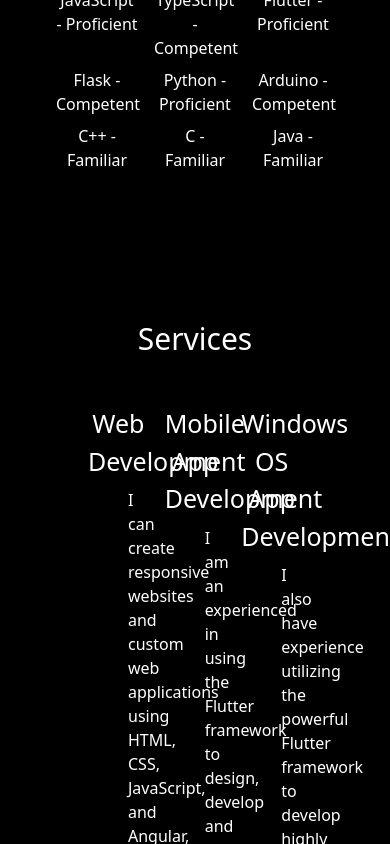
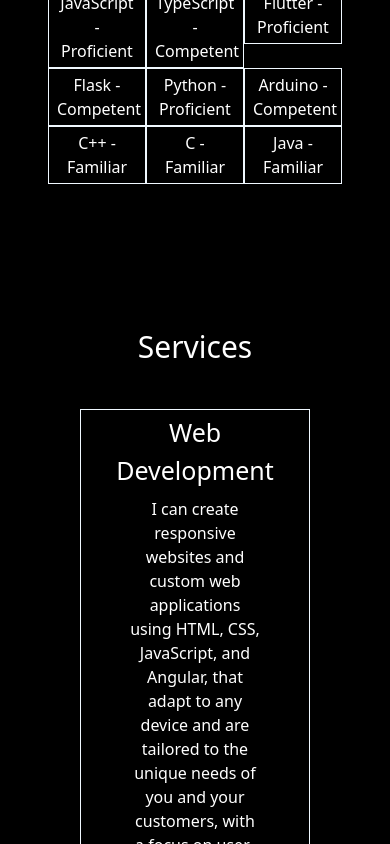
Before and after one commit to valdodotcom/valdodotcom.github.io, an Angular app: page / in a window 390 px wide. Shown: the part 1680-2524 px from the top of the page. Built offline with nearby package versions, Linux system fonts and the light colour scheme.

Commit message:
Preparation for Next Level of Styling

```diff
--- a/src/app/about/about.component.html
+++ b/src/app/about/about.component.html
@@ -15,7 +15,7 @@
 
         <div class="grid grid-cols-3">
             <ng-container *ngFor="let singleTool of tools; let i = index">
-                <div [ngStyle]="{'grid-column': (i % 3) + 1 }" class="px-2 py-1">
+                <div [ngStyle]="{'grid-column': (i % 3) + 1 }" class="px-2 py-1 box">
                     {{ singleTool.language }} - {{ singleTool.level }}</div>
             </ng-container>
         </div>
--- a/src/app/about/about.component.scss
+++ b/src/app/about/about.component.scss
@@ -1,3 +1,4 @@
 .grid {
     display: grid;
-}
+    // grid-template-columns: repeat(auto-fit, minmax(250px, 1fr));
+  }
--- a/src/app/projects/projects.component.html
+++ b/src/app/projects/projects.component.html
@@ -8,7 +8,7 @@
 
         <div class="grid grid-cols-3">
             <ng-container *ngFor="let singleProject of projects; let i = index">
-                <div [ngStyle]="{'grid-column': (i % 3) + 1 }" class="px-2 py-1">
+                <div [ngStyle]="{'grid-column': (i % 3) + 1 }" class="px-2 py-1 box">
                     <h3>{{ singleProject.name }}</h3>
                      <p class="py-2 px-10">{{ singleProject.description }}</p></div>
             </ng-container>
--- a/src/app/skills/skills.component.html
+++ b/src/app/skills/skills.component.html
@@ -11,7 +11,7 @@
 
         <div class="grid grid-cols-3">
             <ng-container *ngFor="let singleService of services; let i = index">
-                <div [ngStyle]="{'grid-column': (i % 3) + 1 }" class="px-2 py-1">
+                <div [ngStyle]="{'grid-column': (i % 3) + 1 }" class="px-2 py-1 box">
                     <h3>{{ singleService.name }}</h3>
                      <p class="py-2 px-10">{{ singleService.description }}</p></div>
             </ng-container>
--- a/src/app/types/Tool.ts
+++ b/src/app/types/Tool.ts
@@ -2,3 +2,9 @@ export interface Tool {
     language: string;
     level: string;
 }
+
+// export interface GroupedTools {
+//     group1: Array<{language: string, level: string}>;
+//     group2: Array<{language: string, level: string}>;
+//     group3: Array<{language: string, level: string}>;
+//   }
--- a/src/styles.scss
+++ b/src/styles.scss
@@ -19,3 +19,19 @@ body {
     color: white;
     // padding: 10px;
   }
+
+
+  @media (max-width: 1000px) {
+    .grid {
+     display: flex;
+     flex-wrap: nowrap;
+     flex-direction: column;
+    }
+  }
+
+  .box {
+    // width: 30vw;
+    height: max-content;
+    border-width: 1px;
+    border-color: aliceblue;
+}
```
Also changed, not shown: src/app/about/about.service.ts (+23 -1 lines), 4 other files (tests, documents, lock files or other folders).
